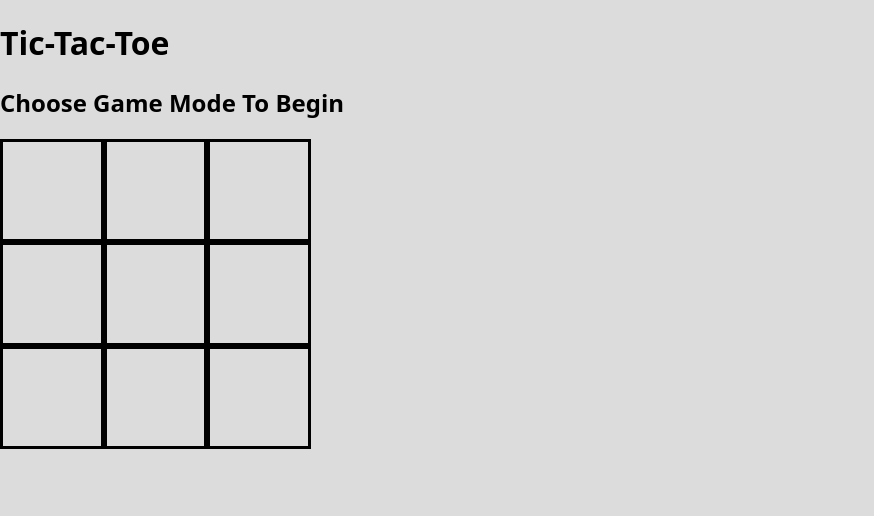
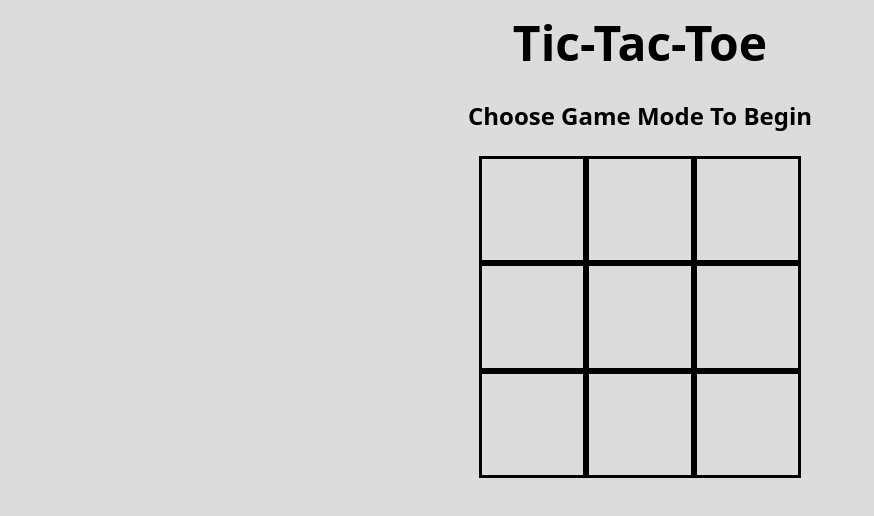
Before and after one commit to missfionajean/tic-tac-toe-lab, a plain HTML site: page index.html in a window 1280 px wide. Shown: the whole page, without its empty margins (0-874 px from the left). Drawn offline with Linux system fonts and the light colour scheme.

Commit message:
added css flex styling

```diff
--- a/css/style.css
+++ b/css/style.css
@@ -1,18 +1,38 @@
+* {
+	box-sizing: border-box;
+}
+
 body {
 	background-color: gainsboro;
-	/* Use a system font, if none are available use an available sans-sarif */
+	/* Use a system font, if none are available use an available sans-serif */
 	font-family: system-ui, sans-serif;
 	margin: 0;
+    width: 100dvw;
+    height: 100dvh;
+	display: flex;
+	flex-direction: column;
+	align-items: center;
+    gap: 3dvh;
+}
+
+h1 {
+    margin: 10px 0 0 0;
+    font-size: 48px;
+}
+
+h2 {
+    margin: 0;
 }
 
 .board {
 	display: flex;
 	flex-wrap: wrap;
+    justify-content: center;
 	width: 325px;
 }
 
 .sqr {
-	width: 30%;
+	width: 33%;
 	aspect-ratio: 1/1;
 	border: 3px solid black;
 	font-size: 64px;
```
